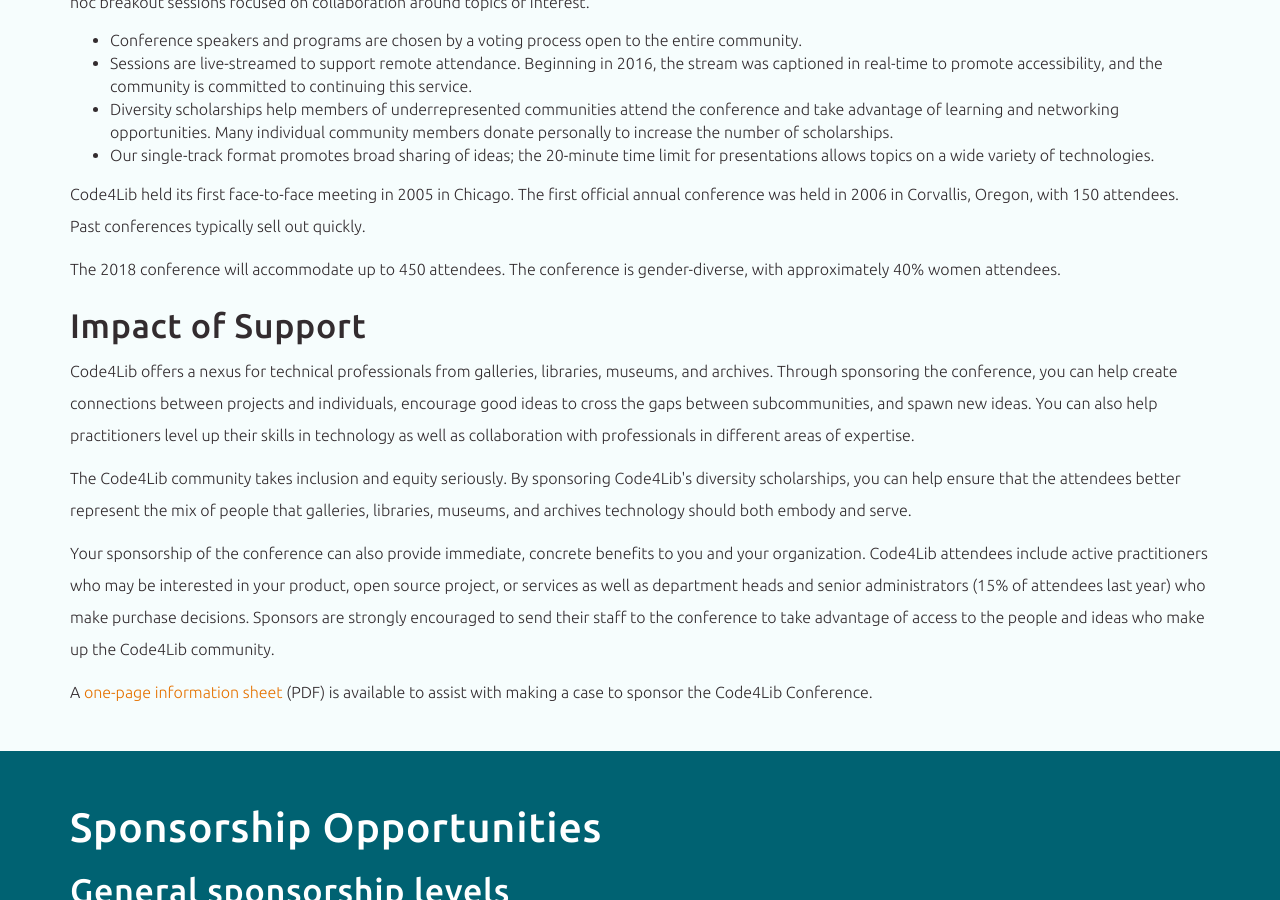
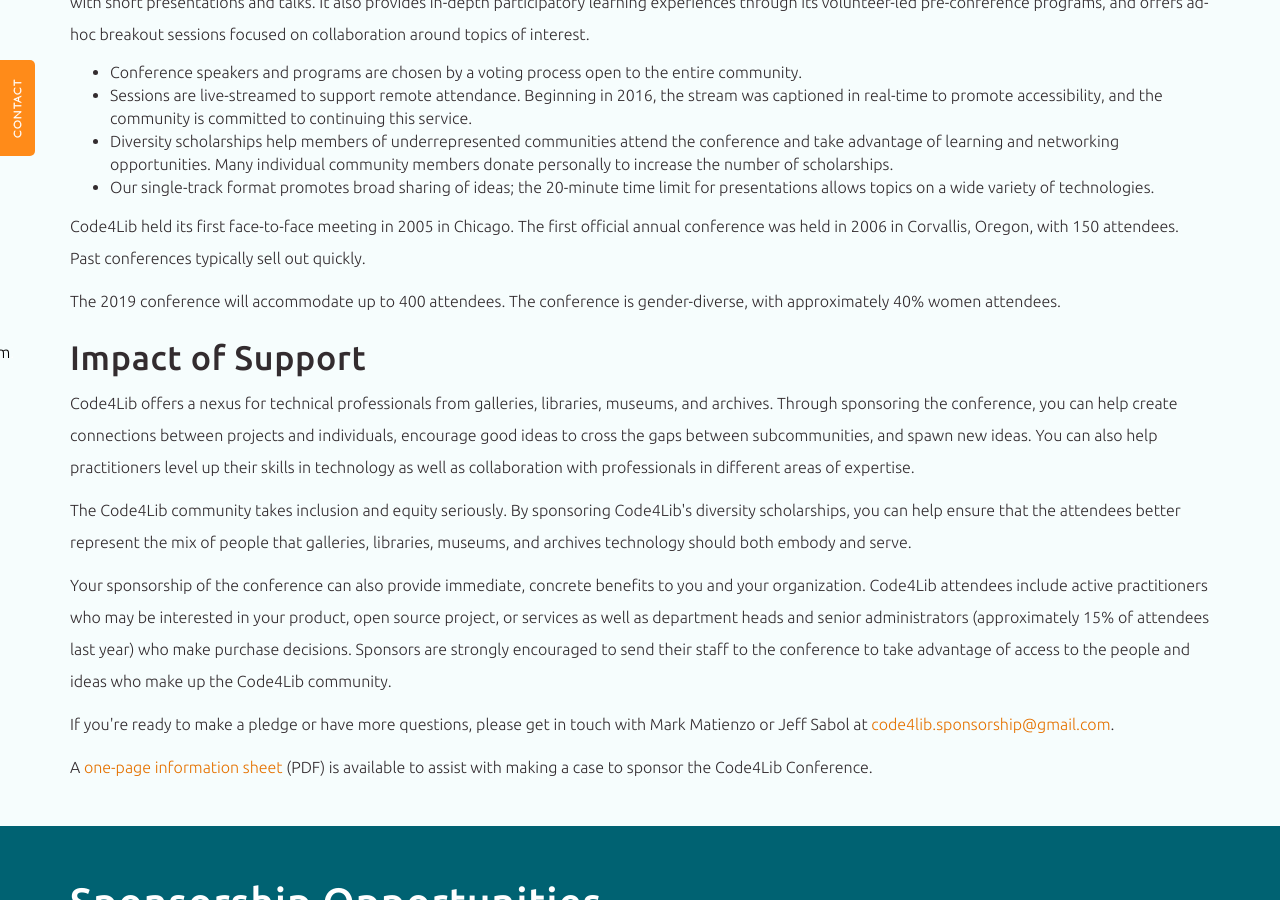
Before and after one commit to code4lib/2019.code4lib.org, a Jekyll site: the page built from prospectus/index.html, in a window 1280 px wide and 900 px high, scrolled down 1165 px. Built offline with Jekyll 4.4.1, drawn with Linux system fonts in a browser that asks for light colours; some web fonts are replaced; some of the changed text lies outside the part shown.

Commit message:
sponsorship prelude edits, contact info

```diff
--- a/_data/conf.yml
+++ b/_data/conf.yml
@@ -17,8 +17,9 @@
 # Various Emails/contact info
 ################
 main-conf-email: "code4lib@concentra-cms.com"
-sponsor-contact-email: ""
+sponsor-contact-email: "code4lib.sponsorship@gmail.com"
 scholarship-contact-email: "code4libaward@gmail.com"
+lpc-contact-email: "code4liblpc@gmail.com"
 # when empty, Duty Officers page will use main-conf-email
 duty-officer-email: ""
 anonymous-form: ""
--- a/prospectus/index.html
+++ b/prospectus/index.html
@@ -13,7 +13,7 @@
                     <img src="{{ site.baseurl }}/assets/img/persistent/prospectus-collage.jpg" title="Credit sdellis on Twitter" alt="Code4Lib Collage" width="100%">
                 </p>
                 <p>
-                  Held in San Jose, California, the Code4Lib {{site.data.conf.year}} Conference presents an opportunity for vendors, organizations, libraries, and projects to show their support for open and collaborative solutions for higher education, libraries, museums, and archives by providing financial support and attending the conference.
+                  The Code4Lib {{site.data.conf.year}} Conference, scheduled for February 19-22, 2019 in San Jose, CA, presents an opportunity for vendors, organizations, libraries, and projects to show their support for open and collaborative solutions for higher education, libraries, museums, and archives by providing financial support and attending the conference.
                 </p>
 
                 <h2>Who We Are</h2>
@@ -47,7 +47,7 @@
                 </p>
 
                 <p>
-                   The 2018 conference will accommodate up to 450 attendees. The conference is gender-diverse, with approximately 40% women attendees.
+                   The 2019 conference will accommodate up to 400 attendees. The conference is gender-diverse, with approximately 40% women attendees.
                 </p>
 
                 <h2>Impact of Support</h2>
@@ -60,12 +60,12 @@
                 </p>
 
                 <p>
-                  Your sponsorship of the conference can also provide immediate, concrete benefits to you and your organization. Code4Lib attendees include active practitioners who may be interested in your product, open source project, or services as well as department heads and senior administrators (15% of attendees last year) who make purchase decisions. Sponsors are strongly encouraged to send their staff to the conference to take advantage of access to the people and ideas who make up the Code4Lib community.
+                  Your sponsorship of the conference can also provide immediate, concrete benefits to you and your organization. Code4Lib attendees include active practitioners who may be interested in your product, open source project, or services as well as department heads and senior administrators (approximately 15% of attendees last year) who make purchase decisions. Sponsors are strongly encouraged to send their staff to the conference to take advantage of access to the people and ideas who make up the Code4Lib community.
                 </p>
 
                 {% if site.data.conf.sponsor-contact-email != "" %}
                 <p>
-                  If you're ready to make a pledge or have more questions, please get in touch at <a href="mailto:{{site.data.conf.sponsor-contact-email}}">{{site.data.conf.sponsor-contact-email}}</a>.
+                  If you're ready to make a pledge or have more questions, please get in touch with  Mark Matienzo or Jeff Sabol at <a href="mailto:{{site.data.conf.sponsor-contact-email}}">{{site.data.conf.sponsor-contact-email}}</a>.
                 </p>
                 {% endif %}
 
```
